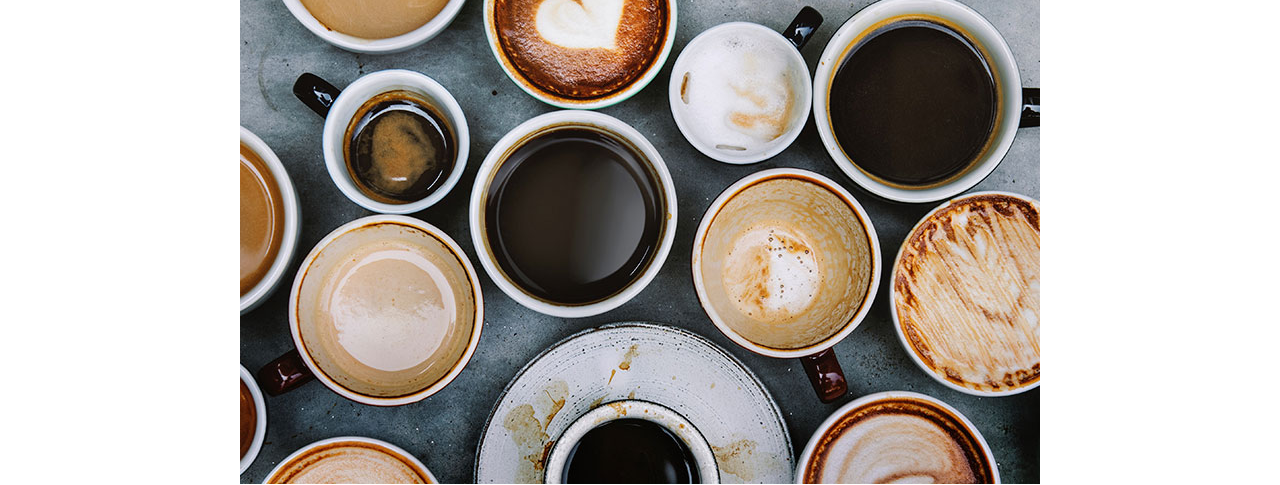
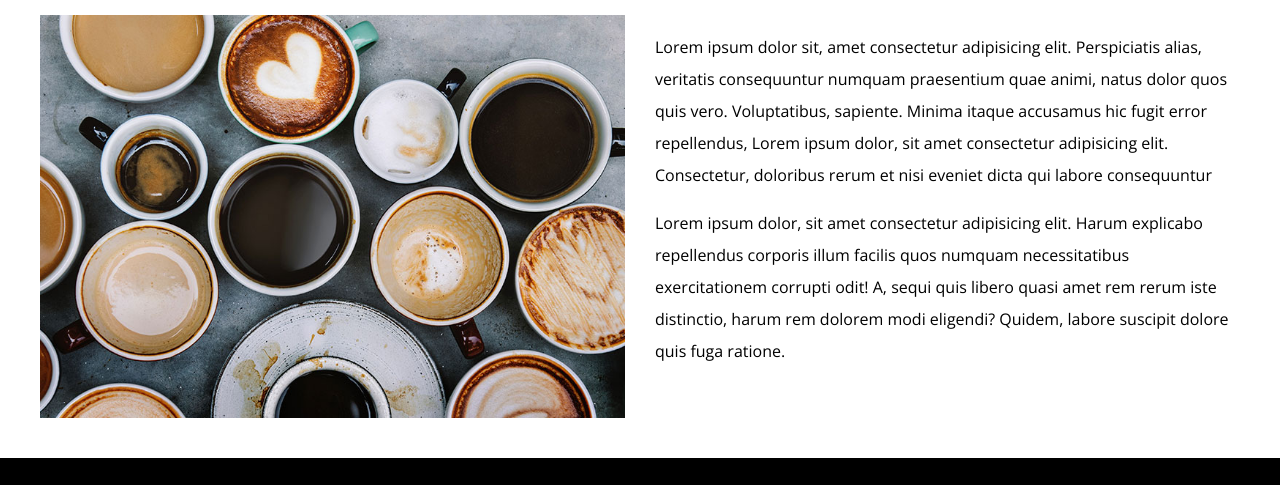
Before and after one commit to yeisonqr19/blogcafe, a plain HTML site: page nosotros.html in a window 1280 px wide. Shown: the part 699-1184 px from the top of the page. Drawn offline with nearby package versions, Linux system fonts and the light colour scheme.

Commit message:
finish we page

```diff
--- a/css/style.css
+++ b/css/style.css
@@ -54,6 +54,19 @@ img {
 .no-margin {
     /*para eliminar los margenes*/
     margin: 0;
+}
+
+/*grid*/
+@media(min-width:768px){
+    .grid{
+        display: flex;
+        justify-content: space-between;
+    }
+
+    .columna-6{
+        flex-basis: calc(50% - 1.5rem);
+    }
+
 }
 
 /*Botones*/
--- a/nosotros.html
+++ b/nosotros.html
@@ -30,8 +30,6 @@
             <div class="texto-header">
                 <h2 class="no-margin">Blog de Café con consejos y Cursos</h2>
                 <p class="no-margin"> Aprende de los expertos con las mejores recetas y consejos</p>
-
-
             </div>
 
         </div>
@@ -40,26 +38,24 @@
     </header>
 
     <main class="contenedor">
-        <h2 class="centrar-texto">
+        <h2 class="centrar-texto">Sobre Nosotros</h2>
         <div class="grid">
             <div class="columna-6">
                 <img src="img/nosotros.jpg" alt="imagen nosotros">
             </div>
             <div class="columna-6">
-                    <p>Lorem ipsum dolor sit amet consectetur adipisicing elit. Sunt possimus obcaecati sint tenetur
-                        commodi
-                        voluptatum maiores fuga repudiandae placeat, a dignissimos libero veniam modi totam laboriosam
-                        dicta
-                        fugiat expedita! Magni!</p>
-                    <p>Lorem ipsum dolor sit amet consectetur adipisicing elit. At quam labore vel mollitia nostrum a
-                        doloremque pariatur voluptates voluptas id reprehenderit sit recusandae suscipit adipisci,
-                        debitis
-                        minima reiciendis. Deleniti, odio?</p>
+                <p>Lorem ipsum dolor sit, amet consectetur adipisicing elit. Perspiciatis alias, veritatis consequuntur
+                    numquam praesentium quae animi, natus dolor quos quis vero. Voluptatibus, sapiente. Minima itaque
+                    accusamus hic fugit error repellendus,
+                    Lorem ipsum dolor, sit amet consectetur adipisicing elit. Consectetur, doloribus rerum et nisi
+                    eveniet dicta qui labore consequuntur</p>
+                <p>Lorem ipsum dolor, sit amet consectetur adipisicing elit. Harum explicabo repellendus corporis illum
+                    facilis quos numquam necessitatibus exercitationem corrupti odit! A, sequi quis libero quasi amet
+                    rem rerum iste distinctio, harum rem dolorem modi eligendi? Quidem, labore suscipit dolore quis fuga
+                    ratione.</p>
 
             </div>
         </div>
-
-        </h2>
     </main>
 
     <footer class="site-footer">
```
Lines whose indentation alone changed are shown as unchanged.
